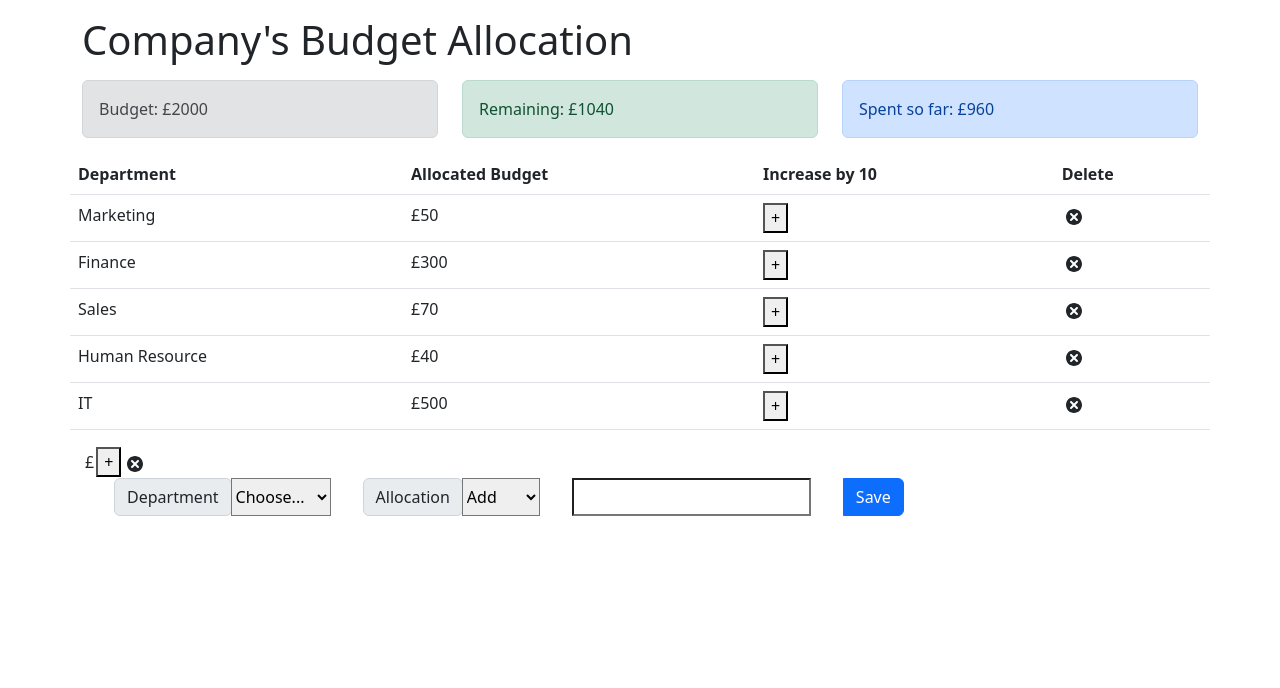
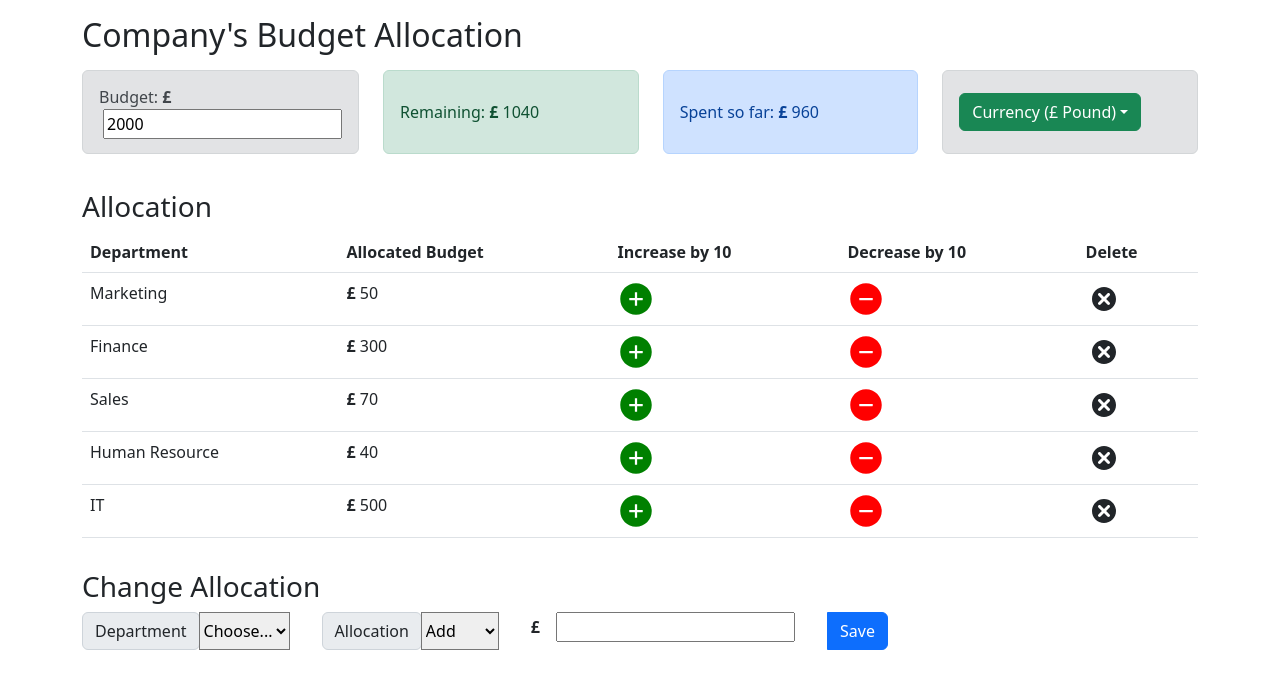
Before and after one commit to ibm-developer-skills-network/ejtos-react_budget_app, a React (Create React App) app: page / in a window 1280 px wide. Shown: the top 688 px of the page. Built offline with nearby package versions, Linux system fonts and the light colour scheme.

Commit message:
final project - wizYassine

```diff
--- a/package.json
+++ b/package.json
@@ -8,6 +8,7 @@
     "@testing-library/user-event": "^13.2.1",
     "bootstrap": "^5.2.2",
     "react": "^18.2.0",
+    "react-bootstrap": "^2.7.2",
     "react-dom": "^18.2.0",
     "react-icons": "^4.4.0",
     "react-scripts": "5.0.1",
--- a/src/App.css
+++ b/src/App.css
@@ -36,3 +36,7 @@
       transform: rotate(360deg);
     }
   }
+
+  .DropDown {
+      color: green;
+  }
--- a/src/App.js
+++ b/src/App.js
@@ -1,43 +1,43 @@
-import React from 'react';
+import React from "react";
+import "bootstrap/dist/css/bootstrap.min.css";
 
-import 'bootstrap/dist/css/bootstrap.min.css';
+//importing components
+import Budget from "./components/Budget";
+import Remaining from "./components/Remaining";
+import ExpenseTotal from "./components/ExpenseTotal";
+import Currency from "./components/Currency";
+import ExpenseList from "./components/ExpenseList";
+import AllocationForm from "./components/AllocationForm";
 
-//Code to import Budget.js
-import Budget from './components/Budget';
+//importing contexts
+import { AppProvider } from "./context/AppContext";
 
-// Add code to import the other components here under
-
-
-import { AppProvider } from './context/AppContext';
-import Remaining from './components/Remaining';
-import ExpenseTotal from './components/ExpenseTotal';
-import ExpenseList from './components/ExpenseList';
-import ExpenseItem from './components/ExpenseItem';
-import AllocationForm from './components/AllocationForm';
 const App = () => {
   return (
     <AppProvider>
-            <div className='container'>
-                <h1 className='mt-3'>Company's Budget Allocation</h1>
-                    <div className='row mt-3'>
-                        {/* Add Budget component here under */}
-                    <div className='col-sm'>
+      <div className="container">
+        <h2 className="mt-3">Company's Budget Allocation</h2>
+        <div className="row mt-3">
+          <div className="col-sm">
             <Budget />
           </div>
-                        {/* Add Remaining component here under */}
-                    <div className='col-sm'>
+          <div className="col-sm">
             <Remaining />
           </div>
-                        {/* Add ExpenseTotal component here under */}
-                    <div className='col-sm'>
+          <div className="col-sm">
             <ExpenseTotal />
           </div>
-                        {/* Add ExpenseList component here under */}
+          <div className="col-sm">
+            <Currency />
+          </div>
+          <h3 className="mt-3">Allocation</h3>
+          <div>
             <ExpenseList />
-                        {/* Add ExpenseItem component here under */}
-                        <ExpenseItem />
-                        {/* Add AllocationForm component here under */}
+          </div>
+          <h3 className="mt-3">Change Allocation</h3>
+          <div>
             <AllocationForm />
+          </div>
         </div>
       </div>
     </AppProvider>
--- a/src/components/AllocationForm.js
+++ b/src/components/AllocationForm.js
@@ -1,80 +1,100 @@
+import React, { useContext, useState } from "react";
+import { AppContext } from "../context/AppContext";
 
-import React, { useContext, useState } from 'react';
-import { AppContext } from '../context/AppContext';
+const AllocationForm = () => {
+    const { dispatch, currency, remaining } = useContext(AppContext);
 
-const AllocationForm = (props) => {
-    const { dispatch,remaining  } = useContext(AppContext);
-
-    const [name, setName] = useState('');
-    const [cost, setCost] = useState('');
-    const [action, setAction] = useState('');
+    const [name, setName] = useState("");
+    const [cost, setCost] = useState("");
+    const [action, setAction] = useState("");
 
     const submitEvent = () => {
-
-            if(cost > remaining) {
-                alert("The value cannot exceed remaining funds  £"+remaining);
+        if (cost > remaining) {
+            alert("The value cannot exceed remaining funds: $" + remaining);
             setCost("");
             return;
         }
-
         const expense = {
-            name: name,
+            name,
             cost: parseInt(cost),
         };
-        if(action === "Reduce") {
+        if (action === "REDUCE") {
             dispatch({
-                type: 'RED_EXPENSE',
+                type: "RED_EXPENSE",
                 payload: expense,
             });
         } else {
             dispatch({
-                    type: 'ADD_EXPENSE',
+                type: "ADD_EXPENSE",
                 payload: expense,
             });
         }
     };
-
     return (
-        <div>
-            <div className='row'>
-
-            <div className="input-group mb-3" style={{ marginLeft: '2rem' }}>
+        <div className="row">
+            <div className="input-group mb-3">
                 <div className="input-group-prepend">
-                <label className="input-group-text" htmlFor="inputGroupSelect01">Department</label>
+                    <label className="input-group-text" htmlFor="inputGroupSelect01">
+                        Department
+          </label>
                 </div>
-                  <select className="custom-select" id="inputGroupSelect01" onChange={(event) => setName(event.target.value)}>
+                <select
+                    className="custom-select"
+                    id="inputGroupSelect01"
+                    onChange={(event) => setName(event.target.value)}
+                >
                     <option defaultValue>Choose...</option>
-                        <option value="Marketing" name="marketing"> Marketing</option>
-                <option value="Sales" name="sales">Sales</option>
-                <option value="Finance" name="finance">Finance</option>
-                <option value="HR" name="hr">HR</option>
-                <option value="IT" name="it">IT</option>
-                <option value="Admin" name="admin">Admin</option>
+                    <option value="Sales" name="sales">
+                        Sales
+          </option>
+                    <option value="Finance" name="finance">
+                        Finance
+          </option>
+                    <option value="HR" name="hr">
+                        HR
+          </option>
+                    <option value="IT" name="it">
+                        IT
+          </option>
+                    <option value="Admin" name="admin">
+                        Admin
+          </option>
                 </select>
-
-                    <div className="input-group-prepend" style={{ marginLeft: '2rem' }}>
-                <label className="input-group-text" htmlFor="inputGroupSelect02">Allocation</label>
+                <div className="input-group-prepend" style={{ marginLeft: "2rem" }}>
+                    <label className="input-group-text" htlmFor="inputGroupSelect02">
+                        Allocation
+          </label>
                 </div>
-                  <select className="custom-select" id="inputGroupSelect02" onChange={(event) => setAction(event.target.value)}>
-                        <option defaultValue value="Add" name="Add">Add</option>
-                <option value="Reduce" name="Reduce">Reduce</option>
+                <select
+                    className="custom-select"
+                    id="inputGroupSelect02"
+                    onChange={(event) => setAction(event.target.value)}
+                >
+                    <option defaultValue value="Add" name="Add">
+                        Add
+          </option>
+                    <option value="Reduce" name="Reduce">
+                        Reduce
+          </option>
                 </select>
-
+                <span style={{ marginLeft: "2rem", size: 10 }}>
+                    <b style={{ marginRight: "1rem" }}>{currency}</b>
                     <input
-                        required='required'
-                        type='number'
-                        id='cost'
+                        required
+                        type="number"
+                        id="cost"
                         value={cost}
-                        style={{ marginLeft: '2rem' , size: 10}}
-                        onChange={(event) => setCost(event.target.value)}>
-                        </input>
-
-                    <button className="btn btn-primary" onClick={submitEvent} style={{ marginLeft: '2rem' }}>
+                        onChange={(event) => setCost(event.target.value)}
+                    ></input>
+                </span>
+                <button
+                    className="btn btn-primary"
+                    onClick={submitEvent}
+                    style={{ marginLeft: "2rem" }}
+                >
                     Save
         </button>
             </div>
-                </div>
-
         </div>
     );
 };
--- a/src/components/Budget.js
+++ b/src/components/Budget.js
@@ -1,11 +1,40 @@
-import React, { useContext } from 'react';
-import { AppContext } from '../context/AppContext';
+import React, { useContext } from "react";
+import { AppContext } from "../context/AppContext";
+
 const Budget = () => {
-    const { budget } = useContext(AppContext);
-    return (
-        <div className='alert alert-secondary'>
-            <span>Budget: £{budget}</span>
-        </div>
-    );
+  const { dispatch, expenses, currency,budget } = useContext(AppContext);
+  const totalExpenses = expenses.reduce((sum, item) => {
+    return (sum = sum + item.cost);
+  }, 0);
+  const setBudget = (event) => {
+    if (event.target.value > 20000) {
+      alert("Maximum limit for budget is only 20,000. Try again");
+      return;
+    } else if (event.target.value < totalExpenses) {
+      alert("The budget must not be lower than the spending.");
+      return;
+    }
+    dispatch({
+      type: "SET_BUDGET",
+      payload: event.target.value,
+    });
+  };
+  return (
+    <div class='alert alert-secondary p-3 d-flex align-items-center justify-content-between' style={{ height: "80%" }}>
+      <span>
+        Budget: <b>{currency}</b>
+        <input
+          type="number"
+          style={{marginLeft : "0.25rem"}}
+          max={20000}
+          step={10}
+          defaultValue={budget}
+          onBlur={(event) => setBudget(event)}
+          required
+        ></input>
+      </span>
+    </div>
+  );
 };
+
 export default Budget;
--- /dev/null
+++ b/src/components/Currency.js
@@ -0,0 +1,54 @@
+import React, { useState, useContext } from "react";
+import { AppContext } from "../context/AppContext";
+import { Dropdown } from "react-bootstrap";
+
+const Currency = () => {
+  const CURRENCY_LIST = [
+    {
+      symbol: "£",
+      name: "Pound",
+    },
+    {
+      symbol: "$",
+      name: "Dollar",
+    },
+    {
+      symbol: "₹",
+      name: "Ruppee",
+    },
+    {
+      symbol: "€",
+      name: "Euro",
+    },
+  ];
+  const { dispatch } = useContext(AppContext);
+  const [selectedCurrency, setSelectedCurrency] = useState({
+    symbol: "£",
+    name: "Pound",
+  });
+  const changeCurrency = (currency) => {
+    setSelectedCurrency(currency);
+    dispatch({
+      type: "CHG_CURRENCY",
+      payload: currency.symbol,
+    });
+  };
+  return (
+    <div class='alert alert-secondary p-3 d-flex align-items-center justify-content-between' style={{ height: "80%" }}>
+    <Dropdown>
+      <Dropdown.Toggle variant="success" className="text-white">
+        Currency ({selectedCurrency.symbol} {selectedCurrency.name})
+      </Dropdown.Toggle>
+      <Dropdown.Menu className="border border-success bg-success text-black">
+        {CURRENCY_LIST.map((currency) => (
+          <Dropdown.Item onClick={() => changeCurrency(currency)}>
+            {currency.symbol} {currency.name}
+          </Dropdown.Item>
+        ))}
+      </Dropdown.Menu>
+    </Dropdown>
+    </div>
+  );
+};
+
+export default Currency;
--- a/src/components/ExpenseItem.js
+++ b/src/components/ExpenseItem.js
@@ -1,37 +1,62 @@
-
-import React, { useContext } from 'react';
-import { TiDelete } from 'react-icons/ti';
-import { AppContext } from '../context/AppContext';
+import React, { useContext } from "react";
+import { AppContext } from "../context/AppContext";
+import { AiFillPlusCircle, AiFillMinusCircle } from "react-icons/ai";
+import { TiDelete } from "react-icons/ti";
+import "bootstrap/dist/css/bootstrap.min.css";
 
 const ExpenseItem = (props) => {
-    const { dispatch } = useContext(AppContext);
+  const { dispatch, currency } = useContext(AppContext);
 
   const handleDeleteExpense = () => {
     dispatch({
-            type: 'DELETE_EXPENSE',
+      type: "DELETE_EXPENSE",
       payload: props.id,
     });
   };
 
   const increaseAllocation = (name) => {
     const expense = {
-            name: name,
+      name,
       cost: 10,
     };
-
     dispatch({
-            type: 'ADD_EXPENSE',
-            payload: expense
+      type: "ADD_EXPENSE",
+      payload: expense,
     });
-
-    }
-
+  };
+  const decreaseAllocation = (name) => {
+    const expense = {
+      name,
+      cost: 10,
+    };
+    dispatch({
+      type: "RED_EXPENSE",
+      payload: expense,
+    });
+  };
   return (
     <tr>
       <td>{props.name}</td>
-        <td>£{props.cost}</td>
-        <td><button onClick={event=> increaseAllocation(props.name)}>+</button></td>
-        <td><TiDelete size='1.5em' onClick={handleDeleteExpense}></TiDelete></td>
+      <td>
+       <b> {currency} </b> {props.cost}
+      </td>
+      <td>
+        <AiFillPlusCircle
+          size="2.25em"
+          color="green"
+          onClick={(event) => increaseAllocation(props.name)}
+        />
+      </td>
+      <td>
+        <AiFillMinusCircle
+          size="2.25em"
+          color="red"
+          onClick={(event) => decreaseAllocation(props.name)}
+        />
+      </td>
+      <td>
+        <TiDelete size="2.25em" onClick={handleDeleteExpense} />
+      </td>
     </tr>
   );
 };
--- a/src/components/ExpenseList.js
+++ b/src/components/ExpenseList.js
@@ -1,24 +1,29 @@
-
-import React, { useContext } from 'react';
-import ExpenseItem from './ExpenseItem';
-import { AppContext } from '../context/AppContext';
+import React, { useContext } from "react";
+import { AppContext } from "../context/AppContext";
+import ExpenseItem from "./ExpenseItem";
 
 const ExpenseList = () => {
   const { expenses } = useContext(AppContext);
 
   return (
-        <table className='table'>
+    <table className="table">
       <thead className="thead-light">
         <tr>
           <th scope="col">Department</th>
           <th scope="col">Allocated Budget</th>
           <th scope="col">Increase by 10</th>
+          <th scope="col">Decrease by 10</th>
           <th scope="col">Delete</th>
         </tr>
       </thead>
       <tbody>
         {expenses.map((expense) => (
-                <ExpenseItem id={expense.id} key={expense.id} name={expense.name} cost={expense.cost} />
+          <ExpenseItem
+            id={expense.id}
+            key={expense.key}
+            name={expense.name}
+            cost={expense.cost}
+          />
         ))}
       </tbody>
     </table>
--- a/src/components/ExpenseTotal.js
+++ b/src/components/ExpenseTotal.js
@@ -1,15 +1,18 @@
+import React, { useContext } from "react";
+import { AppContext } from "../context/AppContext";
 
-import React, { useContext } from 'react';
-import { AppContext } from '../context/AppContext';
 const ExpenseTotal = () => {
-    const { expenses } = useContext(AppContext);
-    const totalExpenses = expenses.reduce((total, item) => {
-        return (total += item.cost);
-    }, 0);
-    return (
-        <div className='alert alert-primary'>
-            <span>Spent so far: £{totalExpenses}</span>
-        </div>
-    );
+  const { expenses, currency } = useContext(AppContext);
+  const totalExpenses = expenses.reduce((total, item) => {
+    return (total = total + item.cost);
+  }, 0);
+  return (
+    <div className="alert alert-primary p-3 d-flex align-items-center justify-content-between" style={{ height: "80%" }}>
+      <span>
+        Spent so far: <b> {currency} </b> {totalExpenses}
+      </span>
+    </div>
+  );
 };
+
 export default ExpenseTotal;
--- a/src/components/Remaining.js
+++ b/src/components/Remaining.js
@@ -1,16 +1,19 @@
+import React, { useContext } from "react";
+import { AppContext } from "../context/AppContext";
 
-import React, { useContext } from 'react';
-import { AppContext } from '../context/AppContext';
 const Remaining = () => {
-    const { expenses, budget } = useContext(AppContext);
+  const { budget, expenses, currency } = useContext(AppContext);
   const totalExpenses = expenses.reduce((total, item) => {
     return (total = total + item.cost);
   }, 0);
-    const alertType = totalExpenses > budget ? 'alert-danger' : 'alert-success';
+  const alertType = totalExpenses > budget ? "alert-danger" : "alert-success";
   return (
-        <div className={`alert ${alertType}`}>
-            <span>Remaining: £{budget - totalExpenses}</span>
+    <div className={`alert ${alertType} p-3 d-flex align-items-center justify-content-between`} style={{ height: "80%" }}>
+      <span>
+        Remaining: <b> {currency} </b> {budget - totalExpenses}
+      </span>
     </div>
   );
 };
+
 export default Remaining;
--- a/src/context/AppContext.js
+++ b/src/context/AppContext.js
@@ -1,25 +1,23 @@
-import React, { createContext, useReducer } from 'react';
+import React, { createContext, useReducer } from "react";
 
 // 5. The reducer - this is used to update the state, based on the action
 export const AppReducer = (state, action) => {
   let budget = 0;
   switch (action.type) {
-        case 'ADD_EXPENSE':
+    case "ADD_EXPENSE":
       let total_budget = 0;
-            total_budget = state.expenses.reduce(
-                (previousExp, currentExp) => {
-                    return previousExp + currentExp.cost
-                },0
-            );
+      total_budget = state.expenses.reduce((previousExp, currentExp) => {
+        return previousExp + currentExp.cost;
+      }, 0);
       total_budget = total_budget + action.payload.cost;
       action.type = "DONE";
-            if(total_budget <= state.budget) {
+      if (total_budget <= state.budget) {
         total_budget = 0;
-                state.expenses.map((currentExp)=> {
-                    if(currentExp.name === action.payload.name) {
+        state.expenses.map((currentExp) => {
+          if (currentExp.name === action.payload.name) {
             currentExp.cost = action.payload.cost + currentExp.cost;
           }
-                    return currentExp
+          return currentExp;
         });
         return {
           ...state,
@@ -27,49 +25,52 @@ export const AppReducer = (state, action) => {
       } else {
         alert("Cannot increase the allocation! Out of funds");
         return {
-                    ...state
+          ...state,
+        };
       }
+    case "RED_EXPENSE":
+      const red_expenses = state.expenses.map((currentExp) => {
+        if (
+          currentExp.name === action.payload.name &&
+          currentExp.cost - action.payload.cost >= 0
+        ) {
+          currentExp.cost = currentExp.cost - action.payload.cost;
+          budget = state.budget + action.payload.cost;
         }
-            case 'RED_EXPENSE':
-                const red_expenses = state.expenses.map((currentExp)=> {
-                    if (currentExp.name === action.payload.name && currentExp.cost - action.payload.cost >= 0) {
-                        currentExp.cost =  currentExp.cost - action.payload.cost;
-                        budget = state.budget + action.payload.cost
-                    }
-                    return currentExp
-                })
+        return currentExp;
+      });
       action.type = "DONE";
       return {
         ...state,
         expenses: [...red_expenses],
       };
-            case 'DELETE_EXPENSE':
+    case "DELETE_EXPENSE":
       action.type = "DONE";
-            state.expenses.map((currentExp)=> {
+      state.expenses.map((currentExp) => {
         if (currentExp.name === action.payload) {
-                    budget = state.budget + currentExp.cost
-                    currentExp.cost =  0;
+          budget = state.budget + currentExp.cost;
+          currentExp.cost = 0;
         }
-                return currentExp
-            })
+        return currentExp;
+      });
       action.type = "DONE";
       return {
         ...state,
-                budget
+        budget,
       };
-        case 'SET_BUDGET':
+    case "SET_BUDGET":
       action.type = "DONE";
       state.budget = action.payload;
 
       return {
         ...state,
       };
-        case 'CHG_CURRENCY':
+    case "CHG_CURRENCY":
       action.type = "DONE";
       state.currency = action.payload;
       return {
-                ...state
-            }
+        ...state,
+      };
 
     default:
       return state;
@@ -80,13 +81,13 @@ export const AppReducer = (state, action) => {
 const initialState = {
   budget: 2000,
   expenses: [
-        { id: "Marketing", name: 'Marketing', cost: 50 },
-        { id: "Finance", name: 'Finance', cost: 300 },
-        { id: "Sales", name: 'Sales', cost: 70 },
-        { id: "Human Resource", name: 'Human Resource', cost: 40 },
-        { id: "IT", name: 'IT', cost: 500 },
+    { id: "Marketing", name: "Marketing", cost: 50 },
+    { id: "Finance", name: "Finance", cost: 300 },
+    { id: "Sales", name: "Sales", cost: 70 },
+    { id: "Human Resource", name: "Human Resource", cost: 40 },
+    { id: "IT", name: "IT", cost: 500 },
   ],
-    currency: '£'
+  currency: "£",
 };
 
 // 2. Creates the context this is the thing our components import and use to get the state
@@ -113,7 +114,7 @@ export const AppProvider = (props) => {
         budget: state.budget,
         remaining: remaining,
         dispatch,
-                currency: state.currency
+        currency: state.currency,
       }}
     >
       {props.children}
--- a/src/index.js
+++ b/src/index.js
@@ -1,17 +1,11 @@
-import React from 'react';
-import ReactDOM from 'react-dom/client';
-import './index.css';
-import App from './App';
-import reportWebVitals from './reportWebVitals';
+import React from "react";
+import ReactDOM from "react-dom/client";
+import "./index.css";
+import App from "./App";
 
-const root = ReactDOM.createRoot(document.getElementById('root'));
+const root = ReactDOM.createRoot(document.getElementById("root"));
 root.render(
   <React.StrictMode>
     <App />
   </React.StrictMode>
 );
-
-// If you want to start measuring performance in your app, pass a function
-// to log results (for example: reportWebVitals(console.log))
-// or send to an analytics endpoint. Learn more: https://bit.ly/CRA-vitals
-reportWebVitals();
```
Also changed, not shown: 2 other files (tests, documents, lock files or other folders). Lines whose indentation alone changed are shown as unchanged.
